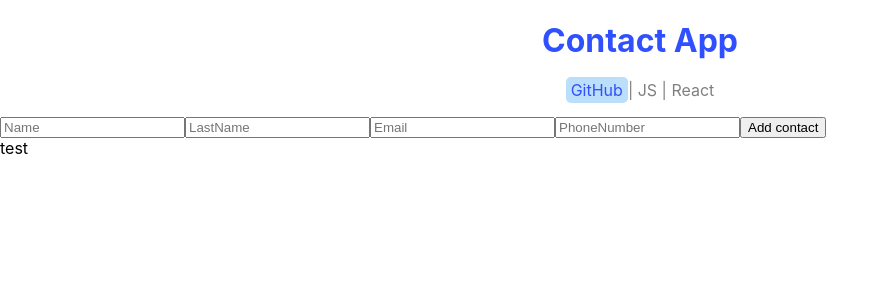
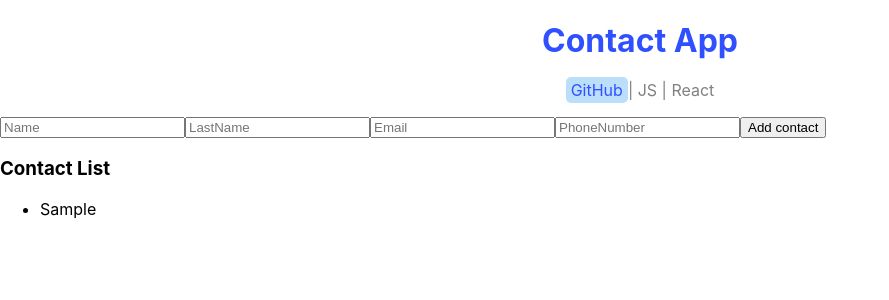
Before and after one commit to NeginDashty/ContactApp, a React (Create React App) app: page / in a window 1280 px wide. Both pictures are taken after typing "Sample", "Sample", "name@example.com", "5" into the empty fields and a click on the button "Add contact". Shown: the top 300 px of the page, without its empty margins (0-889 px from the left). Built offline with nearby package versions, Linux system fonts and the light colour scheme.

Commit message:
id updates

```diff
--- a/package.json
+++ b/package.json
@@ -11,6 +11,7 @@
     "react-dom": "^19.1.0",
     "react-scripts": "5.0.1",
     "styled-components": "^6.1.17",
+    "uuid": "^11.1.0",
     "web-vitals": "^2.1.0"
   },
   "scripts": {
--- a/src/Components/Contacts.jsx
+++ b/src/Components/Contacts.jsx
@@ -1,10 +1,13 @@
 import { useEffect, useState } from "react";
 import ContactsList from "./ContactsList";
 import inputs from "../Consts/inputs.js";
+import { v4 as uuidv4, v4 } from 'uuid';
+
 
 function Contacts() {
   const [contacts, setContacts] = useState([]);
   const [contact, setContact] = useState({
+    id:"",
     name: "",
     lastName: "",
     email: "",
@@ -29,7 +32,8 @@ function Contacts() {
       return;
     }
 
-    setContacts((prevContacts) => [...prevContacts, contact]);
+    const newContact={...contact, id:v4()}
+    setContacts((prevContacts) => [...prevContacts, newContact]);
     console.log(contacts,'contactsss');
     console.log(contact,'Contacttt')
     setContact({
--- a/src/Components/ContactsList.jsx
+++ b/src/Components/ContactsList.jsx
@@ -1,9 +1,15 @@
 import React from "react";
-function ContactsList(props) {
+import Contacts from "./Contacts";
+
+function ContactsList({contacts}) {
     return(
         <>
         <div>
-        test
+        <h3>Contact List</h3>
+        <ul>
+          {contacts.map(contact =>
+          <li key={contact.id}> {contact.name} </li> )}
+        </ul>
         </div>
         </>
     )
```
Also changed, not shown: 1 other file (tests, documents, lock files or other folders).
